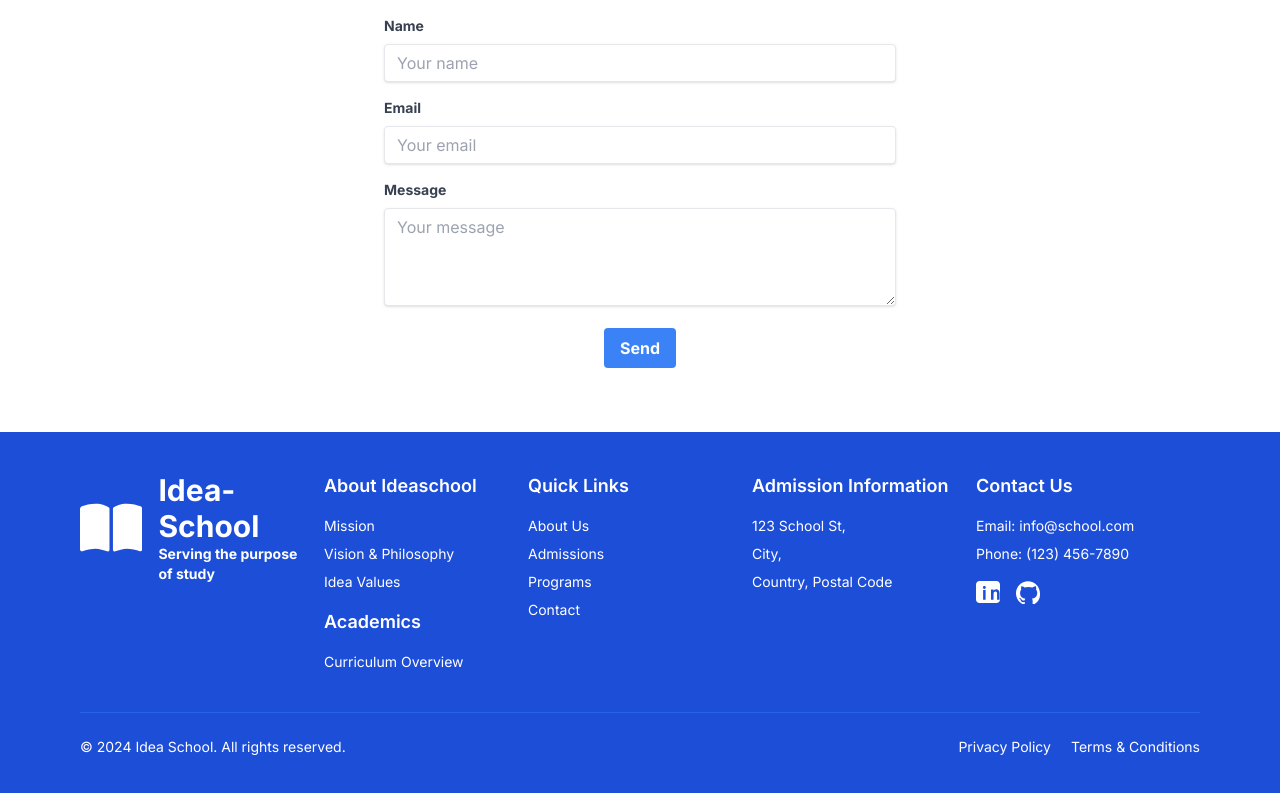
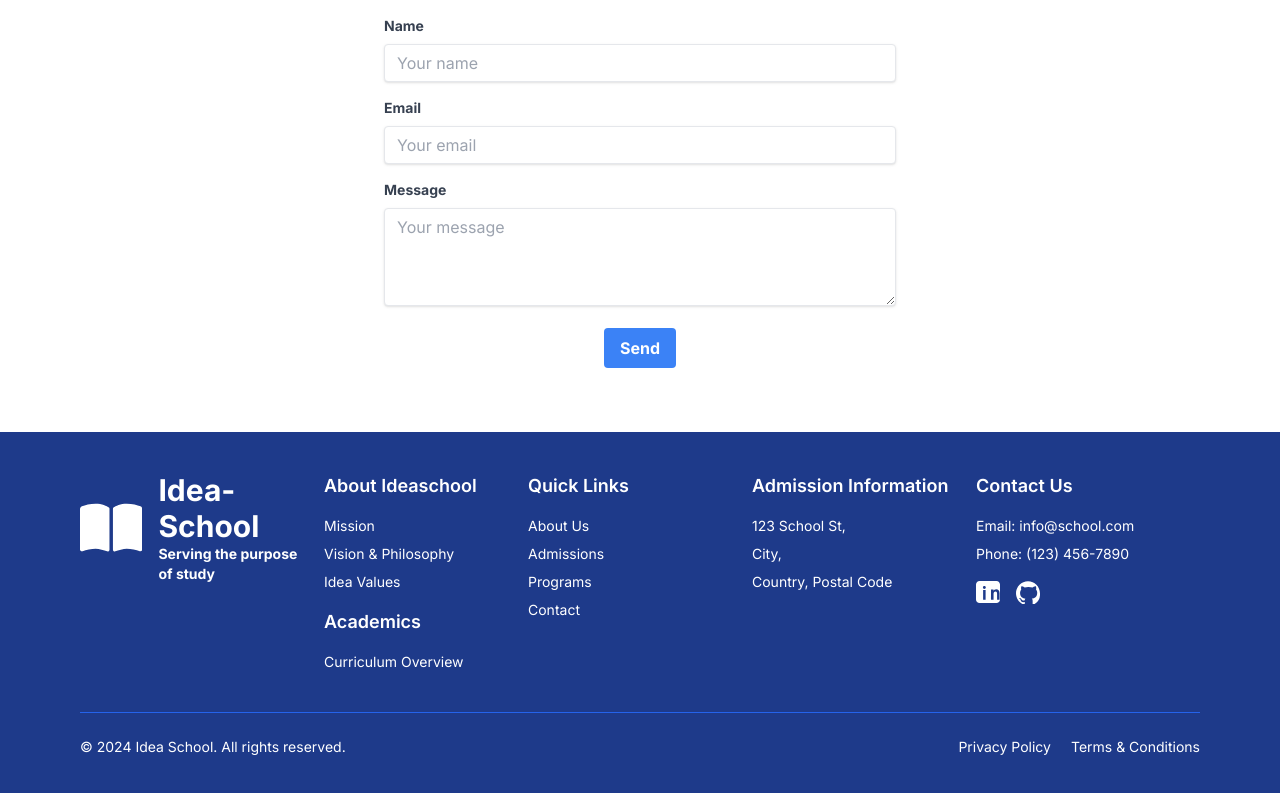
Before and after one commit to Rabby410/ideaschool, a Next.js app: page /contact in a window 1280 px wide. Shown: the part 1138-1931 px from the top of the page. Built offline with nearby package versions, Linux system fonts and the light colour scheme.

Commit message:
Update footer.js

```diff
--- a/app/components/layouts/footer.js
+++ b/app/components/layouts/footer.js
@@ -4,7 +4,7 @@ import Link from "next/link";
 
 const Footer = () => {
     return (
-        <footer className="bg-blue-700 text-white py-10">
+        <footer className="bg-blue-900 text-white py-10">
             <div className="container mx-auto px-6 lg:px-20">
                 <div className="flex flex-col lg:flex-row justify-between items-start">
                     {/* Logo and Description */}
```
